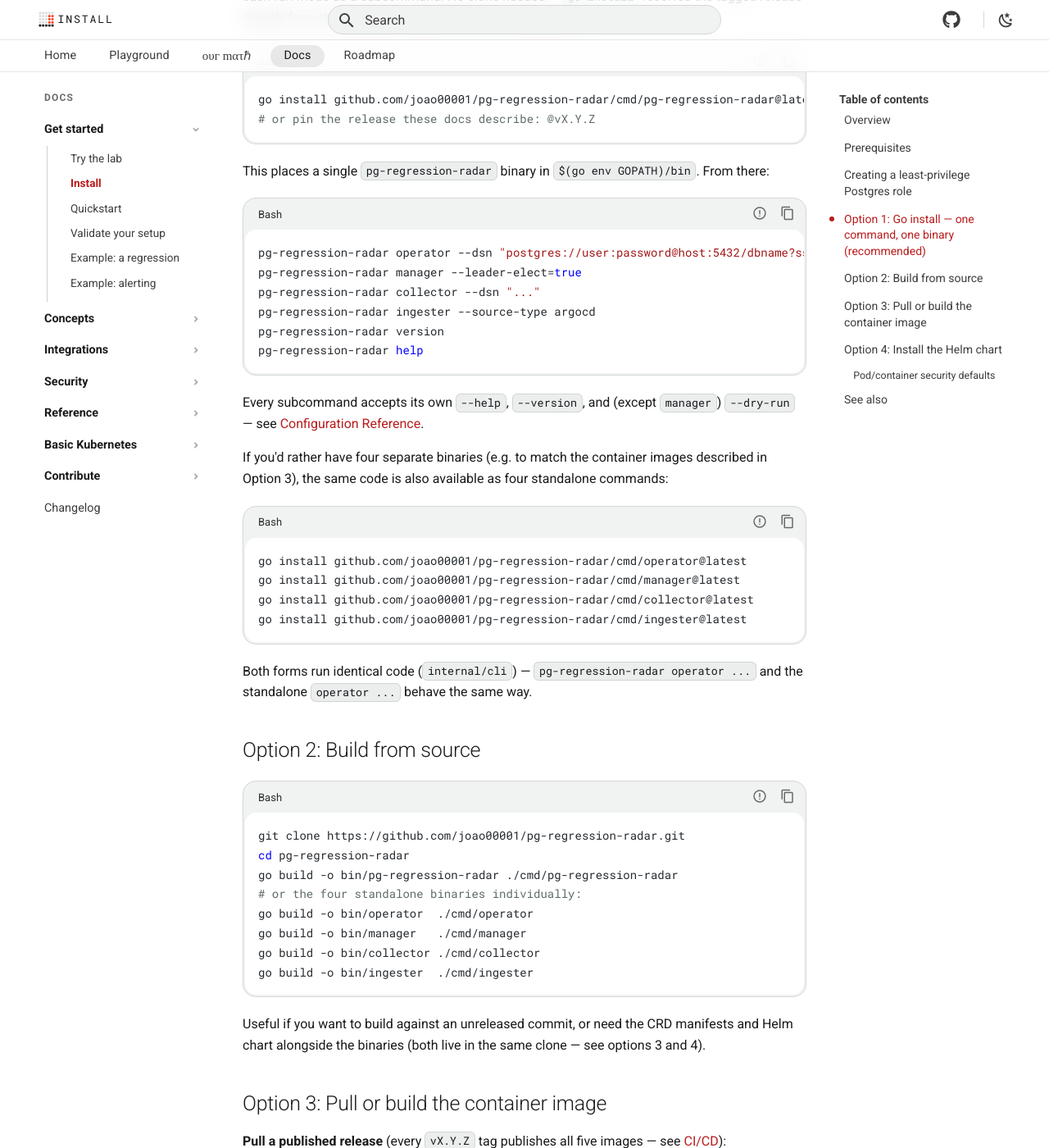
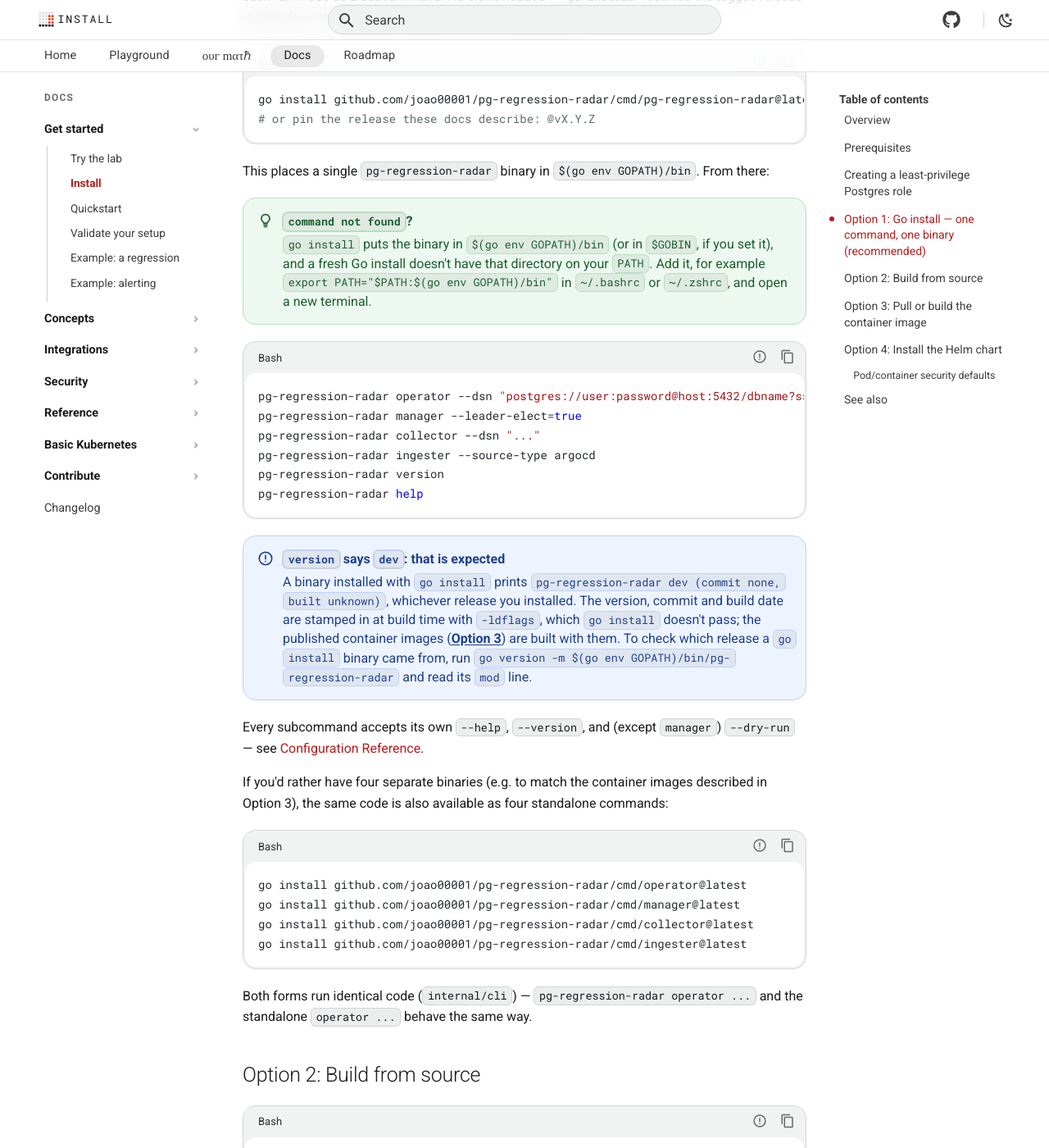
Before and after one commit to joao00001/pg-regression-radar, an MkDocs documentation site: the page built from docs/installation.md, in a window 1280 px wide and 1400 px high, scrolled down 2831 px. Shown: the whole window at 82% size. Built offline with MkDocs 1.6.1 and Material for MkDocs 9.7.7, drawn with Linux system fonts in a browser that asks for light colours; some web fonts are replaced; comment, search, counter and statistics services are not loaded; the version menu is left out.

Commit message:
docs: note the PATH and the dev version string for go install
Signed-off-by: Joao <joao.detomini@enterprisedb.com>

````diff
--- a/docs/installation.md
+++ b/docs/installation.md
@@ -85,6 +85,9 @@ go install github.com/joao00001/pg-regression-radar/cmd/pg-regression-radar@late
 
 This places a single `pg-regression-radar` binary in `$(go env GOPATH)/bin`. From there:
 
+!!! tip "`command not found`?"
+    `go install` puts the binary in `$(go env GOPATH)/bin` (or in `$GOBIN`, if you set it), and a fresh Go install doesn't have that directory on your `PATH`. Add it, for example `export PATH="$PATH:$(go env GOPATH)/bin"` in `~/.bashrc` or `~/.zshrc`, and open a new terminal.
+
 ```bash
 pg-regression-radar operator --dsn "postgres://user:password@host:5432/dbname?sslmode=disable"
 pg-regression-radar manager --leader-elect=true
@@ -94,6 +97,9 @@ pg-regression-radar version
 pg-regression-radar help
 ```
 
+
+!!! note "`version` says `dev`: that is expected"
+    A binary installed with `go install` prints `pg-regression-radar dev (commit none, built unknown)`, whichever release you installed. The version, commit and build date are stamped in at build time with `-ldflags`, which `go install` doesn't pass; the published container images ([Option 3](#option-3-pull-or-build-the-container-image)) are built with them. To check which release a `go install` binary came from, run `go version -m $(go env GOPATH)/bin/pg-regression-radar` and read its `mod` line.
 
 Every subcommand accepts its own `--help`, `--version`, and (except `manager`) `--dry-run` — see [Configuration Reference](configuration.md#versioning-dry-run).
 
````
